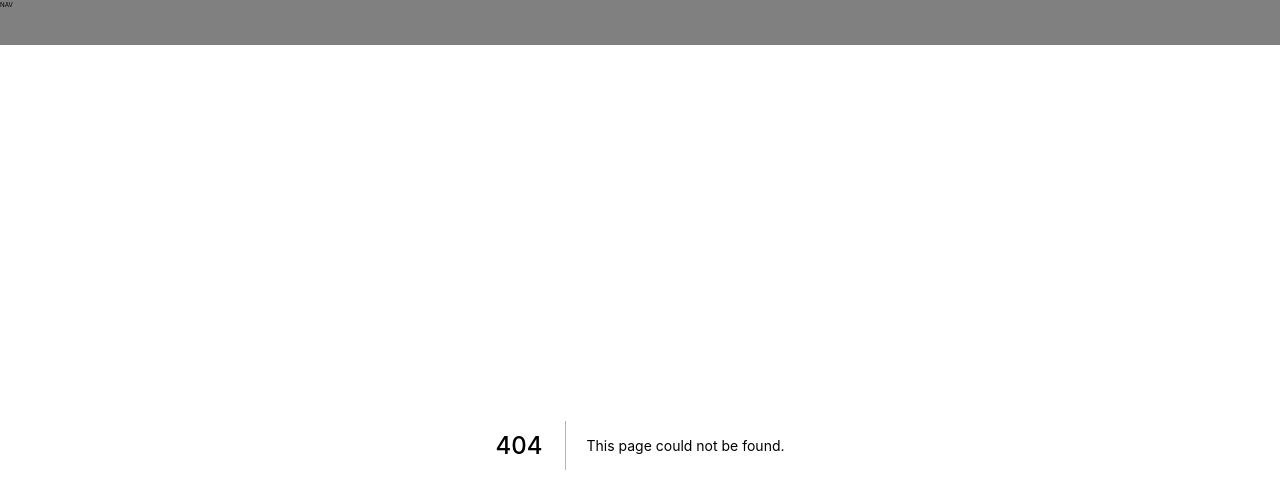
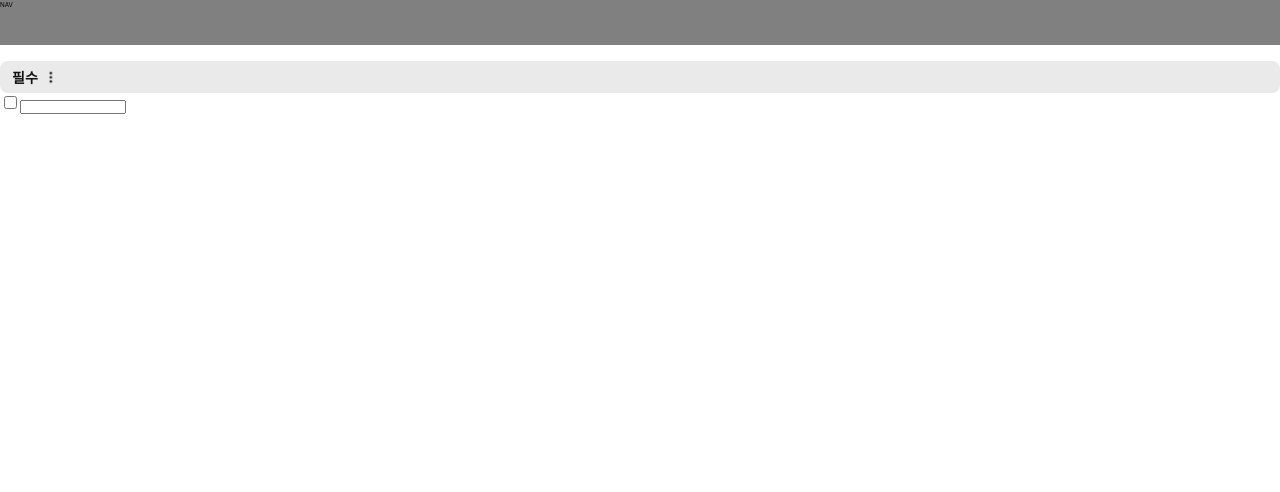
Before and after one commit to Team-Packman/Packman-Client, a Next.js app: page /components/CategoriesWrapper in a window 1280 px wide. Before the commit this address had no page. Shown: the top 492 px of the page. Built offline with nearby package versions, Linux system fonts and the light colour scheme.

Commit message:
feat/#16 : 보류

```diff
--- /dev/null
+++ b/pages/components/CategoriesWrapper.tsx
@@ -0,0 +1,57 @@
+import React from 'react';
+import styled from 'styled-components';
+import { packmanColors } from '../../styles/color';
+import Image from 'next/image';
+
+function CategoriesWrapper() {
+  return (
+    <StyledRoot>
+      <CategoryWrapper>
+        <CategoryNameWrapper>
+          <CategoryName>필수</CategoryName>
+          <Image src={'/assets/png/kebabButton.png'} alt={'categoryName'} width={24} height={24} />
+        </CategoryNameWrapper>
+        <ListItemWrapper>
+          <input type="checkbox" />
+          <ListItemName maxLength={12} />
+        </ListItemWrapper>
+      </CategoryWrapper>
+    </StyledRoot>
+  );
+}
+
+const StyledRoot = styled.div`
+  width: 100%;
+  display: flex;
+  flex-direction: column;
+  padding: 1.6rem 0;
+`;
+
+const CategoryWrapper = styled.div`
+  width: 100%;
+  display: flex;
+  flex-direction: column;
+`;
+
+const CategoryNameWrapper = styled.div`
+  display: flex;
+  align-items: center;
+  padding: 0.4rem 0 0.4rem 1.2rem;
+  height: 3.2rem;
+  background-color: ${packmanColors.pmLightGrey};
+  border-radius: 0.8rem;
+`;
+
+const CategoryName = styled.div`
+  font-weight: 600;
+  font-size: 1.4rem;
+  line-height: 1.7rem;
+  display: inline;
+  color: ${packmanColors.pmBlack};
+`;
+
+const ListItemWrapper = styled.div``;
+
+const ListItemName = styled.input``;
+
+export default CategoriesWrapper;
--- a/pages/components/PackingListHeader.tsx
+++ b/pages/components/PackingListHeader.tsx
@@ -53,6 +53,7 @@ const StyledWhenToGo = styled.div`
 
 const StyledDate = styled.input`
   border: 0;
+  color: ${packmanColors.pmBlack};
   ::-webkit-calendar-picker-indicator {
     color: rgba(0, 0, 0, 0);
     opacity: 1;
```
Also changed, not shown: pages/writing-packing-list.tsx (+13 -1 lines), 1 other file (tests, documents, lock files or other folders).
